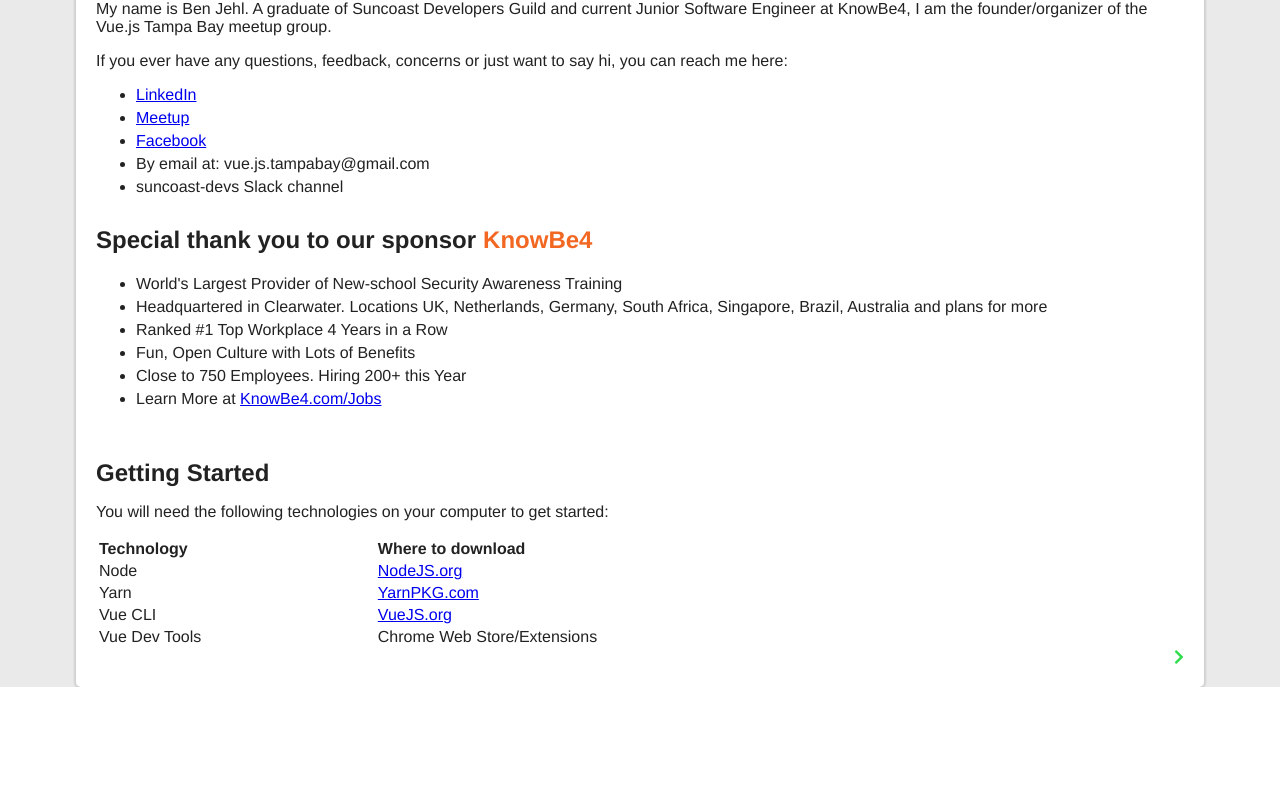
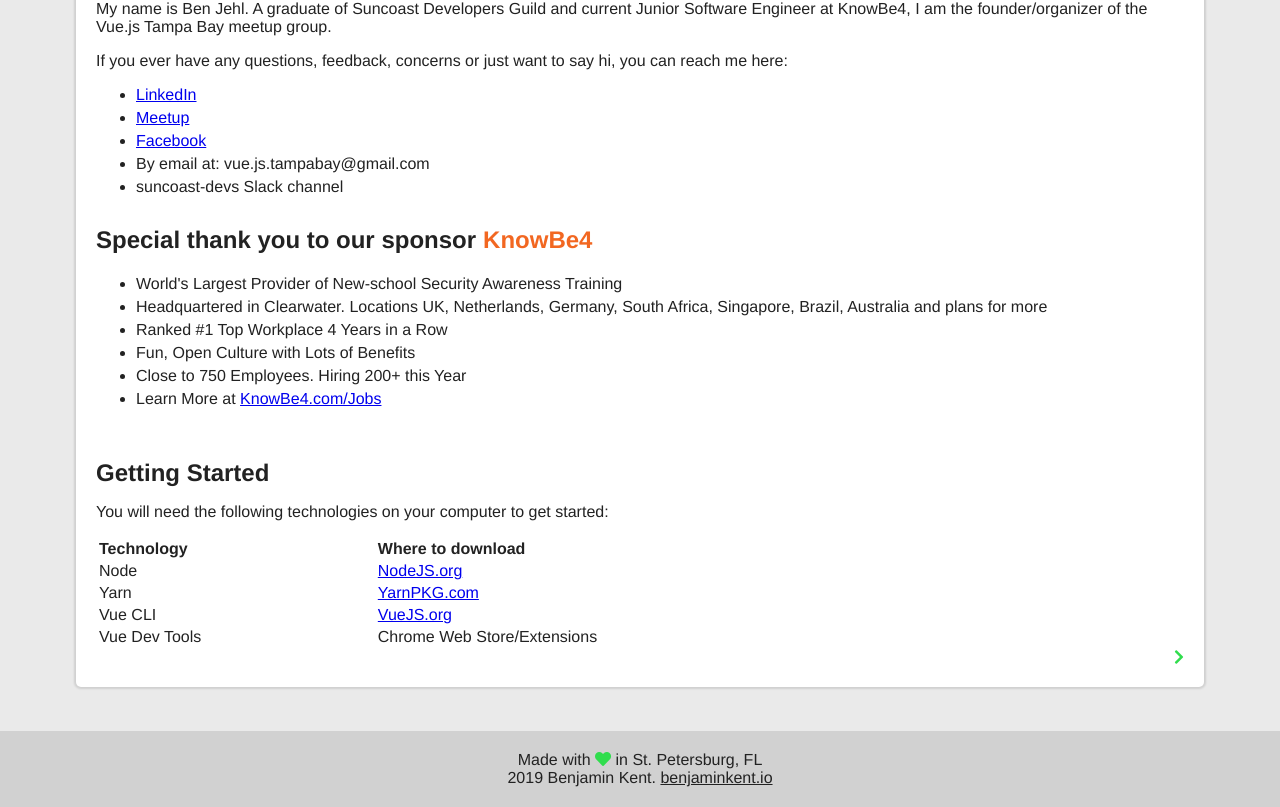
Before and after one commit to vue-js-tampa-bay/build-it-together-presentation, a Vue app: page / in a window 1280 px wide. Shown: the part 228-1035 px from the top of the page. Before the commit the page ends 915 px from the top, so only its background shows below. Built offline with nearby package versions, Linux system fonts and the light colour scheme.

Commit message:
added footer

```diff
--- a/src/App.vue
+++ b/src/App.vue
@@ -3,7 +3,19 @@
     header
       h1 Let's Build an App Together!
     router-view
+    AppFooter
 </template>
+
+<script>
+import AppFooter from './components/Footer.vue'
+
+export default {
+  name: 'app',
+  components: {
+    AppFooter
+  }
+}
+</script>
 
 
 <style lang="scss">
@@ -13,8 +25,11 @@
   -moz-osx-font-smoothing: grayscale;
   color: #222;
   background-color: #eaeaea;
-  min-height: 100vh;
-  min-width: 100vw;
+  min-height: 91vh;
+  display: block;
+  overflow: hidden;
+  padding-bottom: 120px;
+  position: relative;
 }
 
 header {
@@ -26,8 +41,10 @@
   }
 }
 
-body {
+body, html {
   margin: 0;
+  height: 100%;
+  position: relative;
 }
 
 i {
--- /dev/null
+++ b/src/components/Footer.vue
@@ -0,0 +1,41 @@
+<template lang="pug">
+  .footer-container
+    footer
+      p
+        | Made with
+        i.fas.fa-heart
+        |  in St. Petersburg, FL
+      p
+        | 2019 Benjamin Kent.
+        a(href='https://www.benjaminkent.io/') benjaminkent.io
+</template>
+
+<script>
+export default {
+  name: 'appFooter'
+}
+</script>
+
+<style lang="scss" scoped>
+footer {
+  background-color: #22222220;
+  position: absolute;
+  bottom: 0;
+  width: 100%;
+  padding: 20px 0;
+  display: flex;
+  flex-direction: column;
+  align-items: center;
+
+  p {
+    margin: 0;
+  }
+
+  a {
+    color: #222;
+  }
+  a:hover {
+    color: #30dd4d;
+  }
+}
+</style>
```
